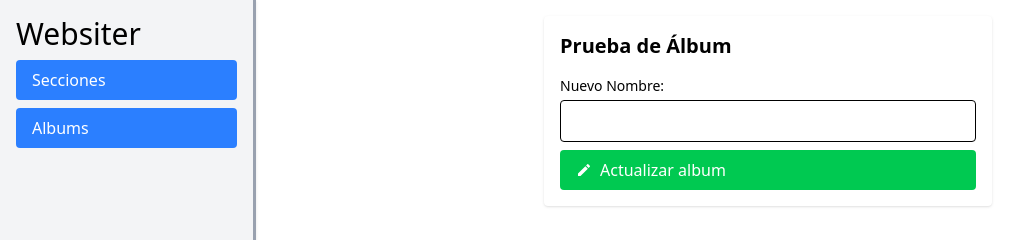
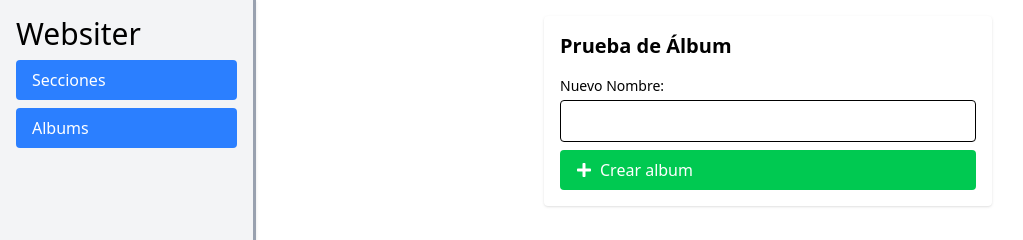
Before and after one commit to PricedTuna/ImageAdmin, a React (Vite) app: page /create-album in a window 1280 px wide. Shown: the top 240 px of the page, without its empty margins (0-1023 px from the left). Built offline with nearby package versions, Linux system fonts and the light colour scheme; no server answers; the database is empty.

Commit message:
fix name and icon

```diff
--- a/src/components/albums/Album.tsx
+++ b/src/components/albums/Album.tsx
@@ -76,20 +76,20 @@ const Album: React.FC = () => {
             <Button
               variant={"success"}
               onClick={() => handleUpdateTitle(albumId, albumName)}
-              icon={<FaPlus />}
+              icon={<MdModeEditOutline />}
               width={"full"}
             >
-              Crear album
+              Actualizar album
             </Button>
           )
           : (
             <Button
               variant={"success"}
               onClick={() => handleCreateAlbum(albumName)}
-              icon={<MdModeEditOutline />}
+              icon={<FaPlus />}
               width={"full"}
             >
-              Actualizar album
+              Crear album
             </Button>
           )
       }
```
